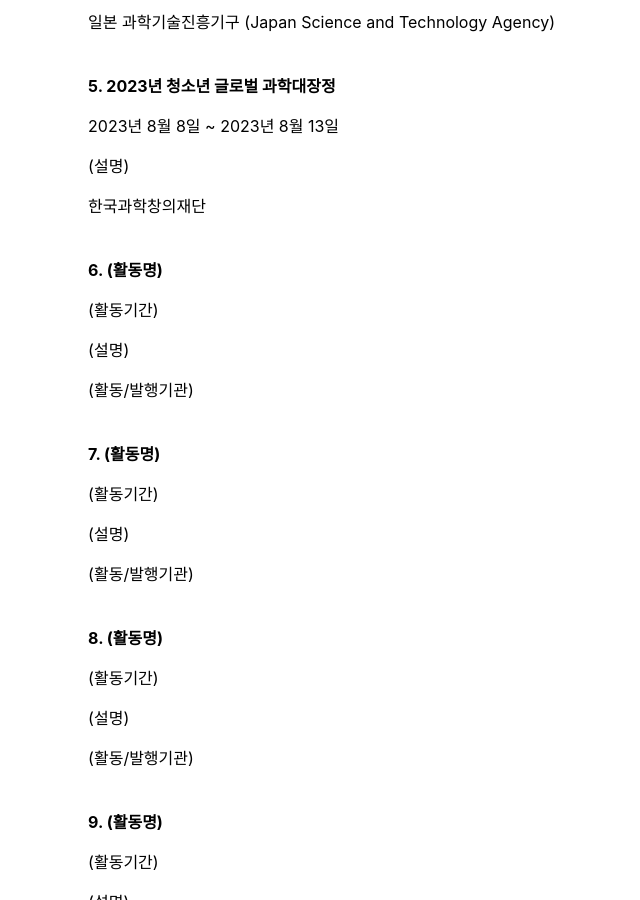
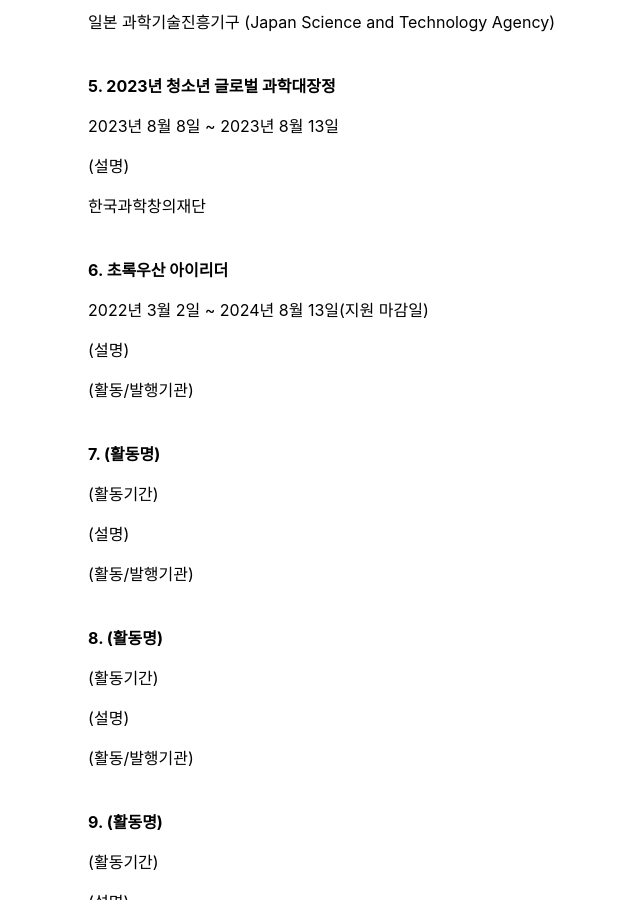
Before and after one commit to mino-jeong/mino-jeong.github.io, a Jekyll site: the page built from postech.md, in a window 1280 px wide and 900 px high, scrolled down 1098 px. Shown: the whole window, without its empty margins (215-855 px from the left). Built offline with Jekyll 4.4.1, drawn with Linux system fonts in a browser that asks for light colours.

Commit message:
Update postech.yml

```diff
--- a/_data/postech.yml
+++ b/_data/postech.yml
@@ -1,6 +1,6 @@
 # 양식
 #- title: '연번. 활동명'
-#  date: '활동기간 (20XX년 X월 X일 ~ 20XX년 X월 X일)'
+#  date: '활동기간 (20XX년 X월 X일 ~ 20XX년 X월 X일)'  / 입학 시기부터 총장장학생 지원일까지
 #  description: '설명은 50자 이내로'
 #  institution: '활동기관 혹은 발행기관'
 
@@ -34,8 +34,8 @@
   description: '(설명)'
   institution: '한국과학창의재단'
 
-- title: '6. (활동명)'
-  date: '(활동기간)'
+- title: '6. 초록우산 아이리더'
+  date: '2022년 3월 2일 ~ 2024년 8월 13일(지원 마감일)'
   description: '(설명)'
   institution: '(활동/발행기관)'
 
```
